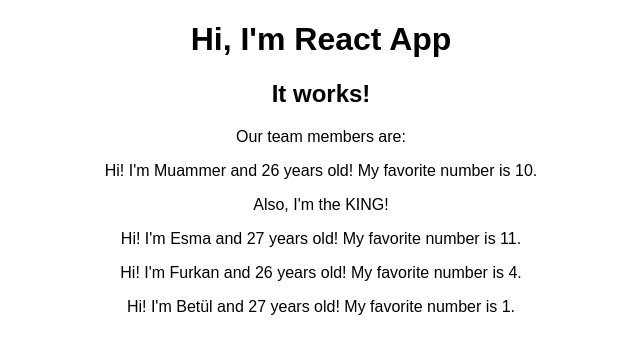
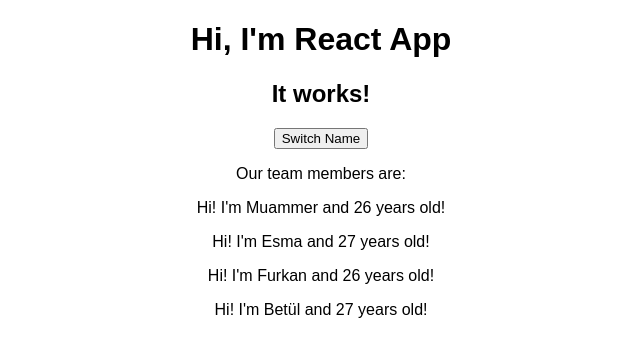
Before and after one commit to mdolmaci/FirstReact, a React (Create React App) app in the folder first-react/: page / in a window 1280 px wide. Shown: the top 356 px of the page, without its empty margins (319-959 px from the left). Built offline with nearby package versions, Linux system fonts and the light colour scheme.

Commit message:
23th april

```diff
--- a/first-react/src/App.js
+++ b/first-react/src/App.js
@@ -3,17 +3,49 @@
 import Person from './Person/Person';
 
 class App extends Component {
+  state = {
+    persons: [
+      {name: "Muammer", age: 26},
+      {name: "Esma", age: 27},
+      {name: "Furkan", age: 26},
+      {name: "Betül", age: 27}
+    ]
+  }
+
+  switchNameHandler = (newName) => {
+    //console.log("Was clicked!")
+    //DONT DO THIS
+    //this.state.persons[0].name = "Muammer";
+    this.setState({
+      persons: [
+        {name: "Muammer", age: 26},
+        {name: newName, age: 28},
+        {name: "Furkan", age: 26},
+        {name: "Betül", age: 27}
+      ]
+    })
+  }
+
   render() {
-
     return (
       <div className="App">
         <h1>Hi, I'm React App</h1>
         <h2>It works!</h2>
+        <button onClick={this.switchNameHandler.bind(this, "Esma Beyza")}>Switch Name</button>
         <p>Our team members are: </p>
-        <Person name="Muammer" age="26"> Also, I'm the KING!</Person>
-        <Person name="Esma" age="27"/>
-        <Person name="Furkan" age="26"/>
-        <Person name="Betül" age="27"/>
+        <Person
+          name={this.state.persons[0].name}
+          age={this.state.persons[0].age}/>
+        <Person
+          name={this.state.persons[1].name}
+          age={this.state.persons[1].age}
+          click={this.switchNameHandler.bind(this, "Esma")}/>
+        <Person
+          name={this.state.persons[2].name}
+          age={this.state.persons[2].age}/>
+        <Person
+          name={this.state.persons[3].name}
+          age={this.state.persons[3].age}/>
       </div>
     );
 
--- a/first-react/src/Person/Person.js
+++ b/first-react/src/Person/Person.js
@@ -3,8 +3,7 @@
 const person = (props) => {
   return (
     <div>
-      <p>Hi! I'm {props.name} and {props.age} years old!
-      My favorite number is {Math.floor(Math.random()*12)}.</p>
+      <p onClick={props.click}>Hi! I'm {props.name} and {props.age} years old!</p>
       <p>{props.children}</p>
     </div>
   )
```
